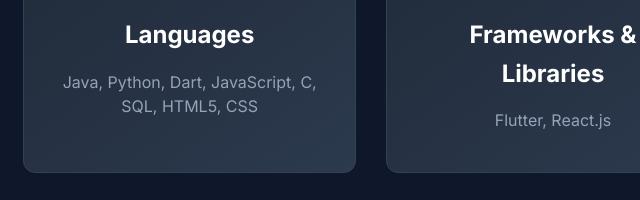
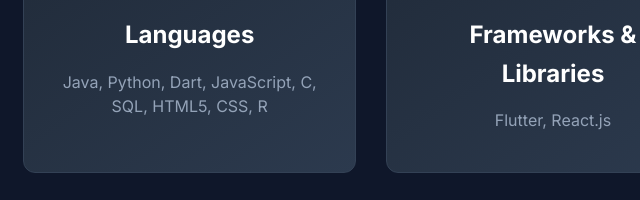
Before and after one commit to gaurav-3612/my-portfolio, a plain HTML site: page index.html in a window 1280 px wide. Shown: the part 3155-3355 px from the top of the page, 87-727 px from the left. Drawn offline with Linux system fonts and the light colour scheme.

Commit message:
Updated README and other changes

```diff
--- a/index.html
+++ b/index.html
@@ -213,7 +213,7 @@
               <div class="skill-icon"><i class="fas fa-code"></i></div>
               <h3 class="skill-title">Languages</h3>
               <p class="skill-list">
-                Java, Python, Dart, JavaScript, C, SQL, HTML5, CSS
+                Java, Python, Dart, JavaScript, C, SQL, HTML5, CSS, R
               </p>
             </div>
             <div class="skill-box">
```
